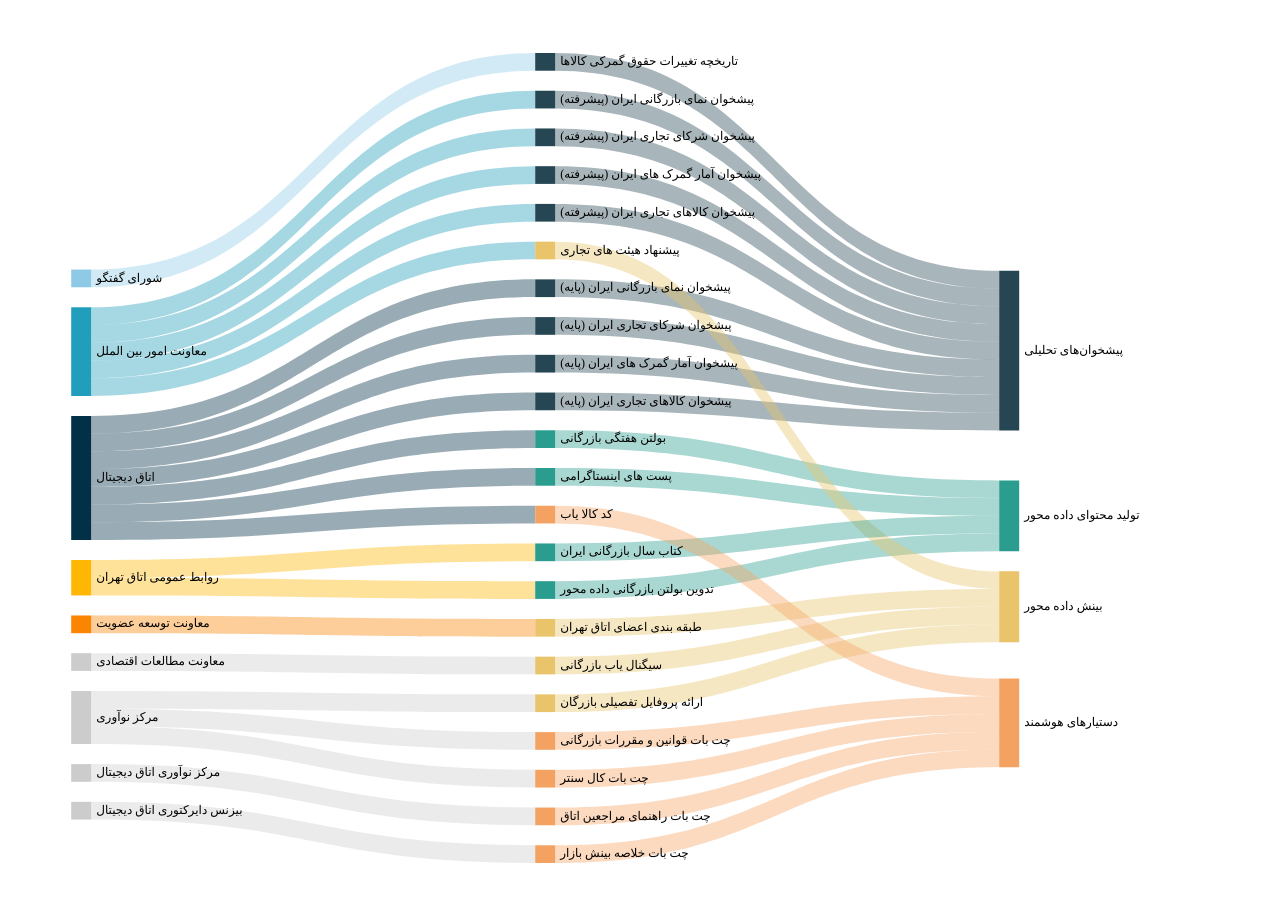
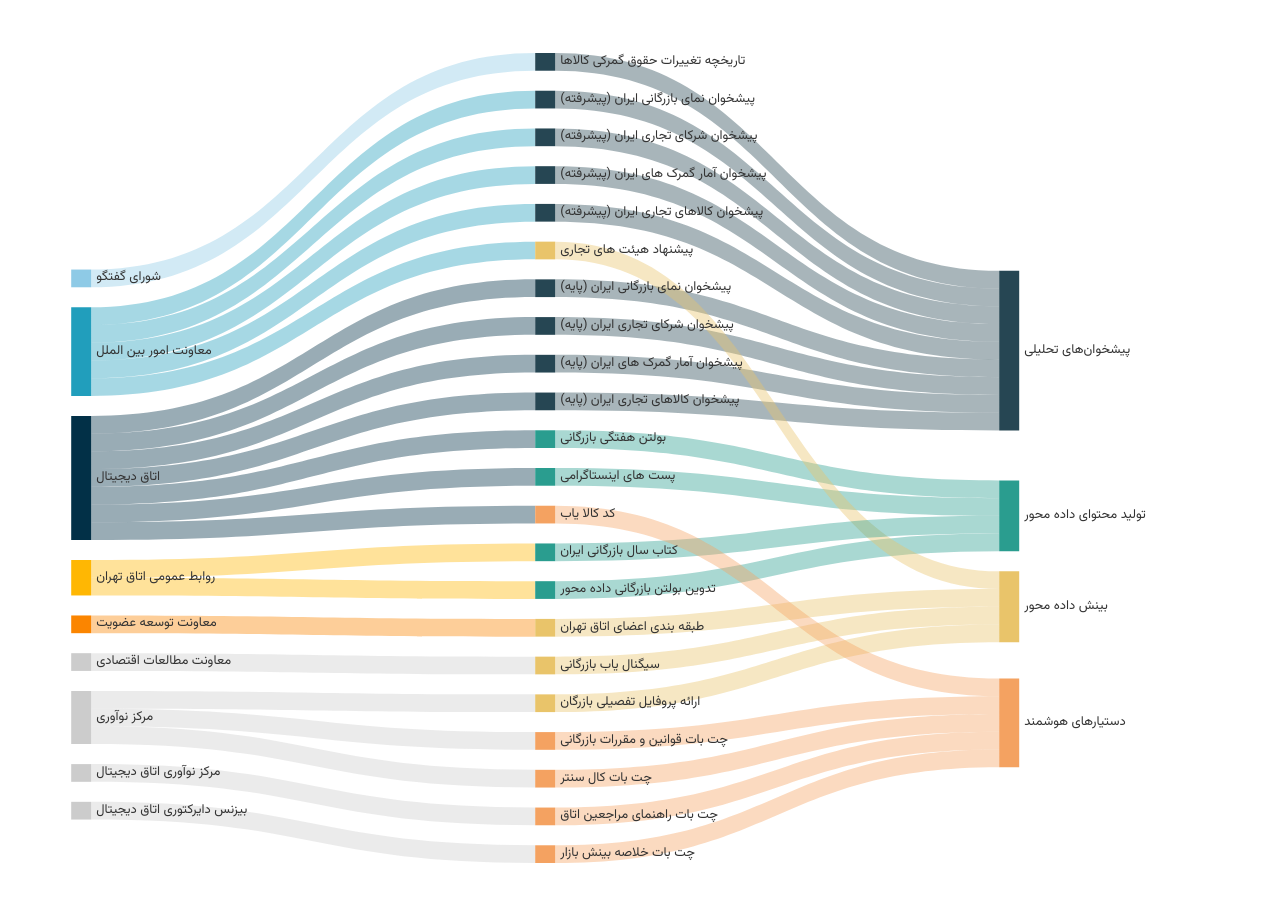
Before and after one commit to shahab7e/-, a plain HTML site: page index.html in a window 1280 px wide. Drawn offline with nearby package versions, Linux system fonts and the light colour scheme.

Commit message:
Add files via upload

```diff
--- a/index.html
+++ b/index.html
@@ -1,18 +1,19 @@
 <!DOCTYPE html>
 <html>
 <head>
+    <link href="https://fonts.googleapis.com/css2?family=Vazirmatn:wght@400;700&display=swap" rel="stylesheet">
     <meta charset="UTF-8">
-    <title>Sankey Diagram</title>
+    <title>نمودار سنکی اتاق بازرگانی</title>
                 <script type="text/javascript" src="https://cdn.jsdelivr.net/npm/echarts@5.4.3/dist/echarts.min.js"></script>
 
 
 </head>
 <body >
-    <div id="dfefdadd6b4f4fa7913b586903b5af39" class="chart-container" style="width:100%; height:900px; "></div>
+    <div id="f46d948ffc4f4afe9ed13f42c0d583d3" class="chart-container" style="width:100%; height:900px; "></div>
     <script>
-        var chart_dfefdadd6b4f4fa7913b586903b5af39 = echarts.init(
-            document.getElementById('dfefdadd6b4f4fa7913b586903b5af39'), 'white', {renderer: 'canvas', locale: 'ZH'});
-        var option_dfefdadd6b4f4fa7913b586903b5af39 = {
+        var chart_f46d948ffc4f4afe9ed13f42c0d583d3 = echarts.init(
+            document.getElementById('f46d948ffc4f4afe9ed13f42c0d583d3'), 'white', {renderer: 'canvas', locale: 'ZH'});
+        var option_f46d948ffc4f4afe9ed13f42c0d583d3 = {
     "animation": true,
     "animationThreshold": 2000,
     "animationDuration": 1000,
@@ -475,10 +476,10 @@
             "label": {
                 "show": true,
                 "position": "right",
-                "color": "#000",
+                "color": "#333",
                 "margin": 8,
-                "fontSize": 12,
-                "fontFamily": "Vazirmatn",
+                "fontSize": 13,
+                "fontFamily": "Vazirmatn, sans-serif",
                 "richInheritPlainLabel": true,
                 "valueAnimation": false
             },
@@ -564,9 +565,9 @@
         }
     ]
 };
-        chart_dfefdadd6b4f4fa7913b586903b5af39.setOption(option_dfefdadd6b4f4fa7913b586903b5af39);
+        chart_f46d948ffc4f4afe9ed13f42c0d583d3.setOption(option_f46d948ffc4f4afe9ed13f42c0d583d3);
             window.addEventListener('resize', function(){
-                chart_dfefdadd6b4f4fa7913b586903b5af39.resize();
+                chart_f46d948ffc4f4afe9ed13f42c0d583d3.resize();
             })
     </script>
 </body>
```
